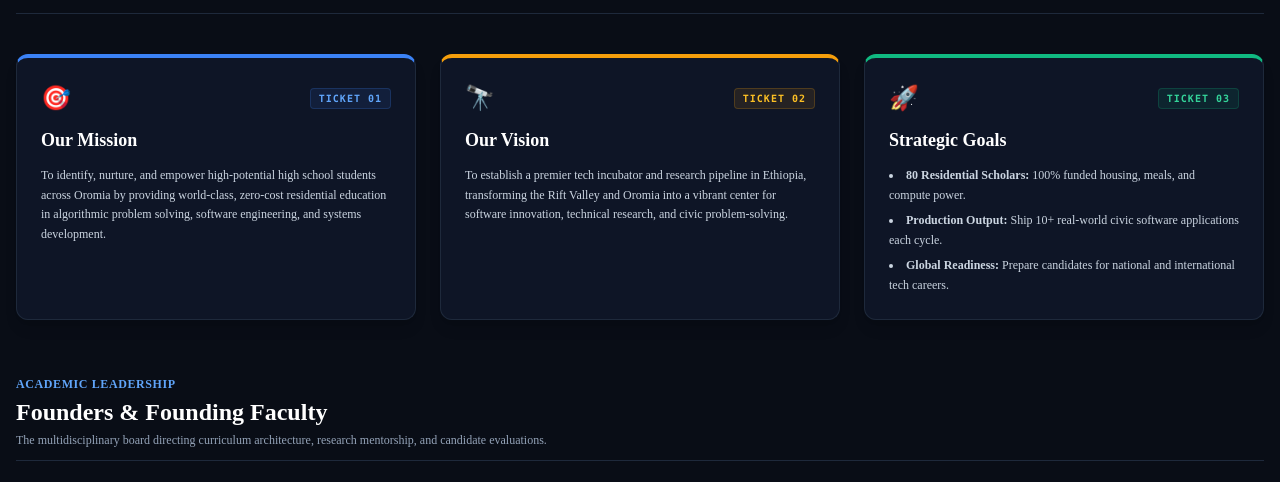
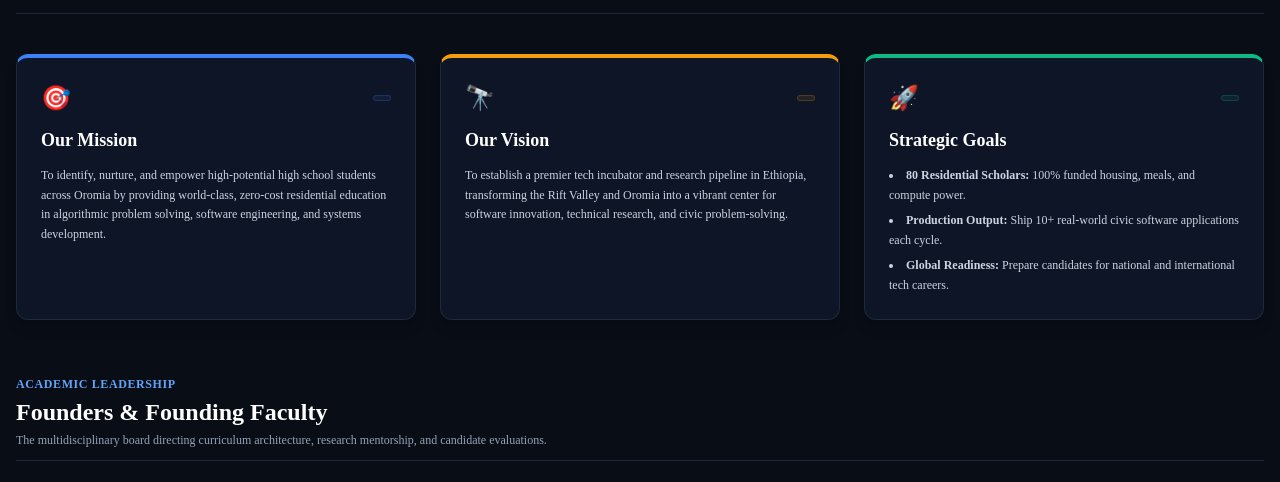
Before and after one commit to Gosa-n-geleto/shashecoders-portal, a website: page public/index.html in a window 1280 px wide. Both pictures are taken after a click on the button "About Us". Shown: the part 240-722 px from the top of the page. Drawn offline with nearby package versions, Linux system fonts and the light colour scheme.

Commit message:
Update index.html

```diff
--- a/public/index.html
+++ b/public/index.html
@@ -185,7 +185,7 @@
         <div class="p-6 bg-[#0E1526] border-t-4 border-t-blue-500 border border-[#1E293B] rounded-xl space-y-3 shadow-lg relative overflow-hidden">
           <div class="flex items-center justify-between">
             <span class="text-2xl">🎯</span>
-            <span class="text-[10px] font-mono uppercase tracking-widest text-blue-400 font-bold bg-blue-500/10 px-2 py-0.5 rounded border border-blue-500/20">Ticket 01</span>
+            <span class="text-[10px] font-mono uppercase tracking-widest text-blue-400 font-bold bg-blue-500/10 px-2 py-0.5 rounded border border-blue-500/20"> </span>
           </div>
           <h2 class="text-lg font-bold text-white">Our Mission</h2>
           <p class="text-xs text-slate-300 leading-relaxed">
@@ -197,7 +197,7 @@
         <div class="p-6 bg-[#0E1526] border-t-4 border-t-amber-500 border border-[#1E293B] rounded-xl space-y-3 shadow-lg relative overflow-hidden">
           <div class="flex items-center justify-between">
             <span class="text-2xl">🔭</span>
-            <span class="text-[10px] font-mono uppercase tracking-widest text-amber-400 font-bold bg-amber-500/10 px-2 py-0.5 rounded border border-amber-500/20">Ticket 02</span>
+            <span class="text-[10px] font-mono uppercase tracking-widest text-amber-400 font-bold bg-amber-500/10 px-2 py-0.5 rounded border border-amber-500/20"> </span>
           </div>
           <h2 class="text-lg font-bold text-white">Our Vision</h2>
           <p class="text-xs text-slate-300 leading-relaxed">
@@ -209,7 +209,7 @@
         <div class="p-6 bg-[#0E1526] border-t-4 border-t-emerald-500 border border-[#1E293B] rounded-xl space-y-3 shadow-lg relative overflow-hidden">
           <div class="flex items-center justify-between">
             <span class="text-2xl">🚀</span>
-            <span class="text-[10px] font-mono uppercase tracking-widest text-emerald-400 font-bold bg-emerald-500/10 px-2 py-0.5 rounded border border-emerald-500/20">Ticket 03</span>
+            <span class="text-[10px] font-mono uppercase tracking-widest text-emerald-400 font-bold bg-emerald-500/10 px-2 py-0.5 rounded border border-emerald-500/20"> </span>
           </div>
           <h2 class="text-lg font-bold text-white">Strategic Goals</h2>
           <ul class="text-xs text-slate-300 space-y-1.5 list-disc list-inside leading-relaxed">
```
